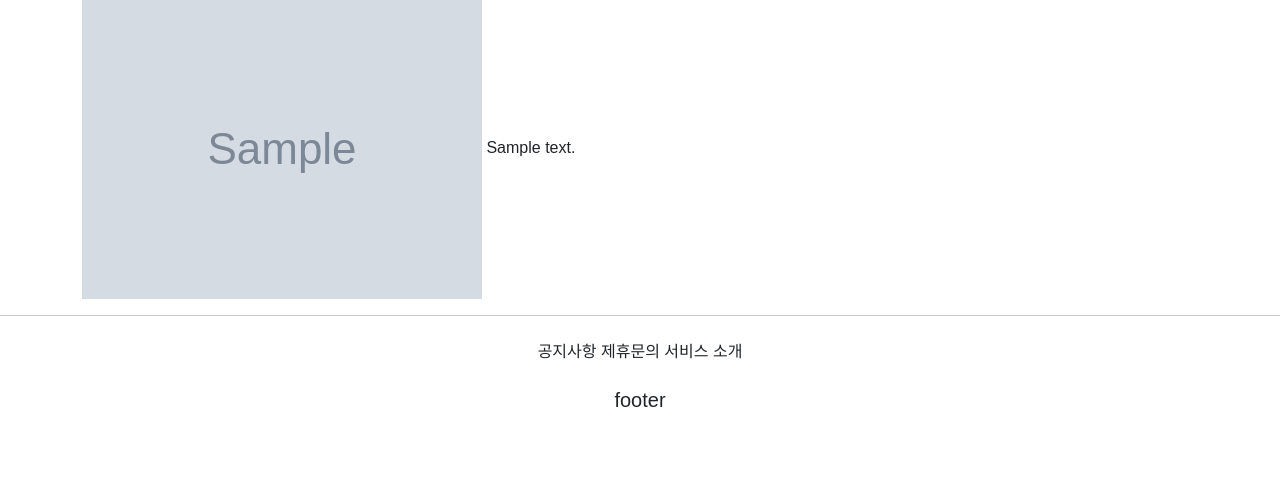
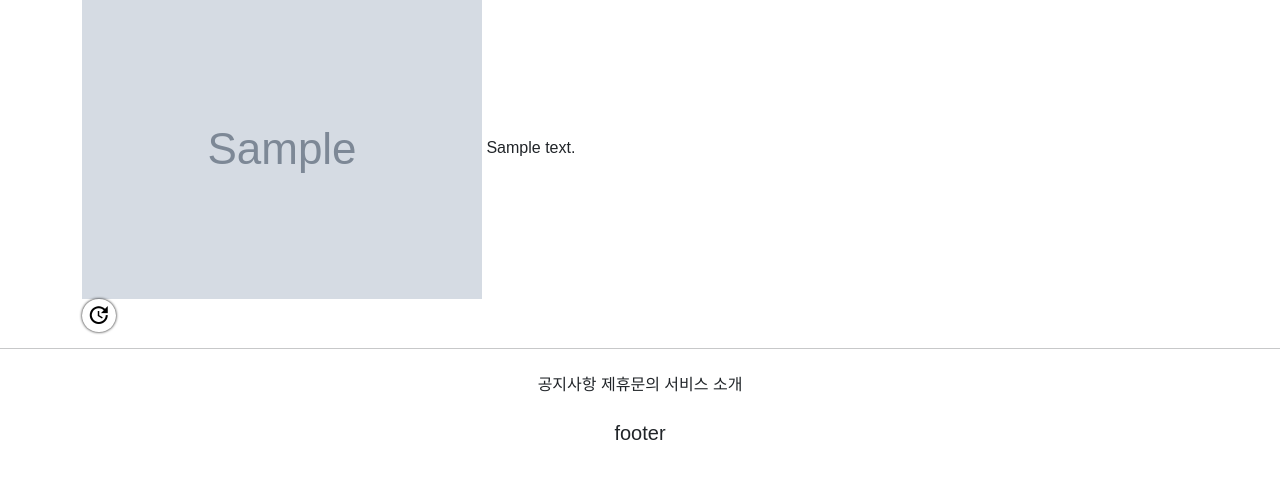
Before and after one commit to MONKEYZ9/withPark_django, a Django app: page /articles/detail/1 in a window 1280 px wide. Shown: the part 316-800 px from the top of the page. Run offline with Django 3.2, Linux system fonts and the light colour scheme; tables that the repository leaves empty hold one stand-in row (values such as "Sample post"); grey boxes marked "Sample" are stand-in pictures; parts of the project's set-up code (start-up, migrations or seed data) failed here and were passed over; some libraries are stand-ins or nearby versions; some web fonts are replaced.

Commit message:
add Article updateview, urls's path, update.html & update detail.html div button

```diff
--- a/articleapp/templates/articleapp/detail.html
+++ b/articleapp/templates/articleapp/detail.html
@@ -16,6 +16,12 @@
             <img src="{{ target_article.image.url }}" alt="">
             {{ target_article.content }}
         </div>
+        <div>
+            <a href="{% url 'articleapp:update' pk=target_article.pk%}"
+                   class="material-icons round_button md-36">
+                update
+            </a>
+        </div>
     </div>
 
 {% endblock %}
--- a/articleapp/urls.py
+++ b/articleapp/urls.py
@@ -1,7 +1,7 @@
 from django.urls import path
 from django.views.generic import TemplateView
 
-from articleapp.views import ArticleCreateView, ArticleDetailView
+from articleapp.views import ArticleCreateView, ArticleDetailView, ArticleUpdateView
 
 app_name = 'articleapp'
 
@@ -9,4 +9,5 @@ urlpatterns = [
     path('list/', TemplateView.as_view(template_name='articleapp/list.html'), name='list'),
     path('create/', ArticleCreateView.as_view(), name='create'),
     path('detail/<int:pk>', ArticleDetailView.as_view(), name='detail'),
+    path('update/<int:pk>', ArticleUpdateView.as_view(), name='update'),
 ]
--- a/articleapp/views.py
+++ b/articleapp/views.py
@@ -1,8 +1,8 @@
 from django.shortcuts import render
 
 # Create your views here.
-from django.urls import reverse_lazy
-from django.views.generic import CreateView, DetailView
+from django.urls import reverse_lazy, reverse
+from django.views.generic import CreateView, DetailView, UpdateView
 
 from articleapp.forms import ArticleCreationForm
 from articleapp.models import Article
@@ -26,3 +26,16 @@ class ArticleDetailView(DetailView):
     # 어떻게 접근할지를 보는것
     context_object_name = 'target_article'
     template_name = 'articleapp/detail.html'
+
+
+class ArticleUpdateView(UpdateView):
+    model = Article
+    form_class = ArticleCreationForm
+    context_object_name = 'target_article'
+    template_name = 'articleapp/update.html'
+
+    # 업데이트하면 원래 자기꺼로 돌아가야지
+    def get_success_url(self):
+        # kwargs는 딕셔너리고
+        # pk를 받아온다.
+        return reverse('articleapp:detail', kwargs={'pk' : self.object.pk})
```
Also changed, not shown: articleapp/templates/articleapp/update.html (added, +23 -0 lines), README.md.
